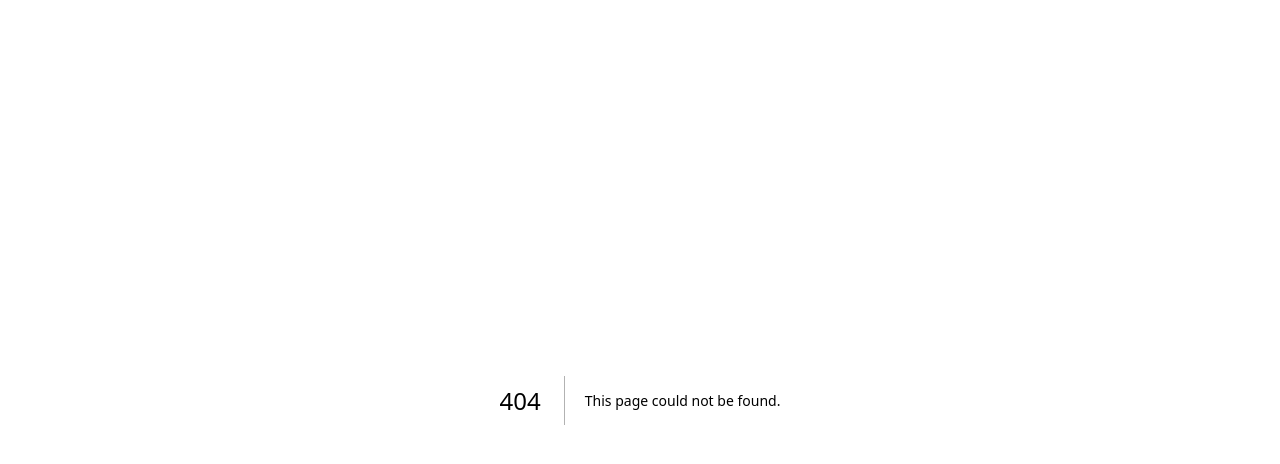
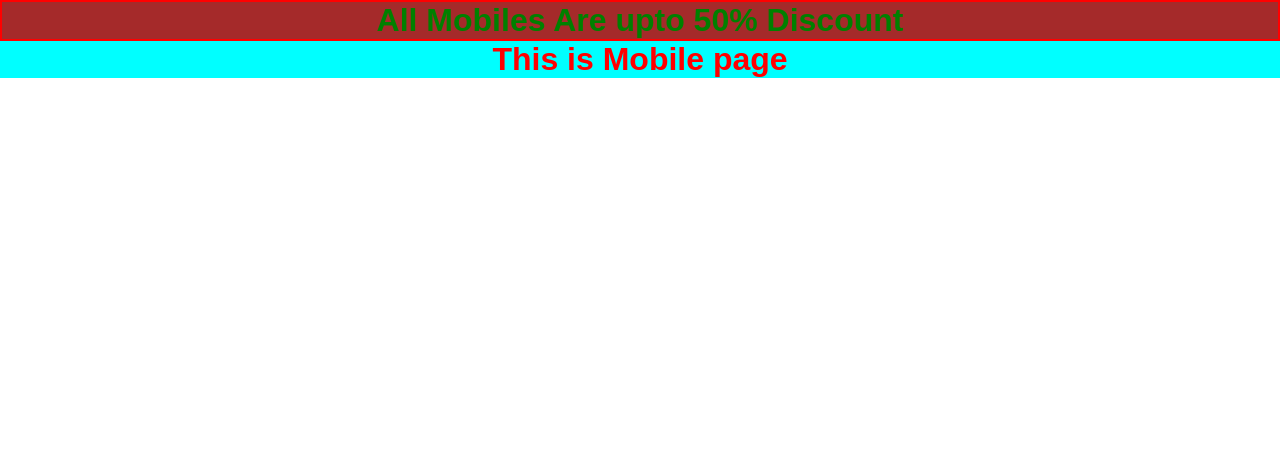
Before and after one commit to manidharreddy26/nextjs_practice, a Next.js app: page /products/mobile in a window 1280 px wide. Before the commit this address had no page. Shown: the top 464 px of the page. Built offline with nearby package versions, Linux system fonts and the light colour scheme.

Commit message:
created the products by using layout and template

```diff
--- /dev/null
+++ b/src/app/products/laptop/laptop.module.css
@@ -0,0 +1,9 @@
+.laptop {
+  background-color: blue;
+  color: red;
+}
+.discount {
+  background-color: goldenrod;
+  border: 2px, solid, gray;
+  color: white;
+}
--- /dev/null
+++ b/src/app/products/mobile/MobileDiscount.jsx
@@ -0,0 +1,11 @@
+import discount from "./mobile.module.css";
+
+const MobileDiscount = () => {
+  return (
+    <div className={discount.discount} align="center">
+      <h1>All Mobiles Are upto 50% Discount</h1>
+    </div>
+  );
+};
+
+export default MobileDiscount;
--- /dev/null
+++ b/src/app/products/mobile/layout.js
@@ -0,0 +1,15 @@
+import MobileDiscount from "./MobileDiscount";
+
+export const metadata = {
+  title: "Mobile Page",
+  description: "Best Mobiles In Recent Times",
+};
+
+export default function mobileLayout({ children }) {
+  return (
+    <div align="center">
+      <MobileDiscount />
+      {children}
+    </div>
+  );
+}
--- /dev/null
+++ b/src/app/products/mobile/mobile.module.css
@@ -0,0 +1,9 @@
+.mobile {
+  background-color: aqua;
+  color: red;
+}
+.discount {
+  background-color: brown;
+  color: green;
+  border: 2px, solid, red;
+}
--- /dev/null
+++ b/src/app/products/mobile/page.jsx
@@ -0,0 +1,10 @@
+import mobile from './mobile.module.css'
+
+const page = () => {
+  return (
+    <div className={mobile.mobile}>
+        <h1>This is Mobile page</h1>
+    </div>
+  )
+}
+export default page
```
Also changed, not shown: src/app/page.js (+33 -33 lines), src/app/products/laptop/laptopDiscount.jsx (added, +9 -0 lines), src/app/products/laptop/layout.js (added, +15 -0 lines), src/app/products/laptop/page.jsx (added, +11 -0 lines).
